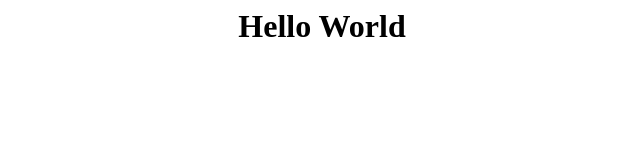
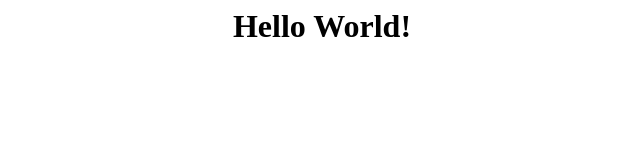
Before and after one commit to kunal-singh-rh/git-jenkins-integration, a plain HTML site: page index.html in a window 1280 px wide. Shown: the full height of the page, 318-958 px from the left. Drawn offline with Linux system fonts and the light colour scheme.

Commit message:
Update index.html

```diff
--- a/index.html
+++ b/index.html
@@ -1 +1 @@
-<center><h1>Hello World</h1><center>
+<center><h1>Hello World!</h1><center>
```
